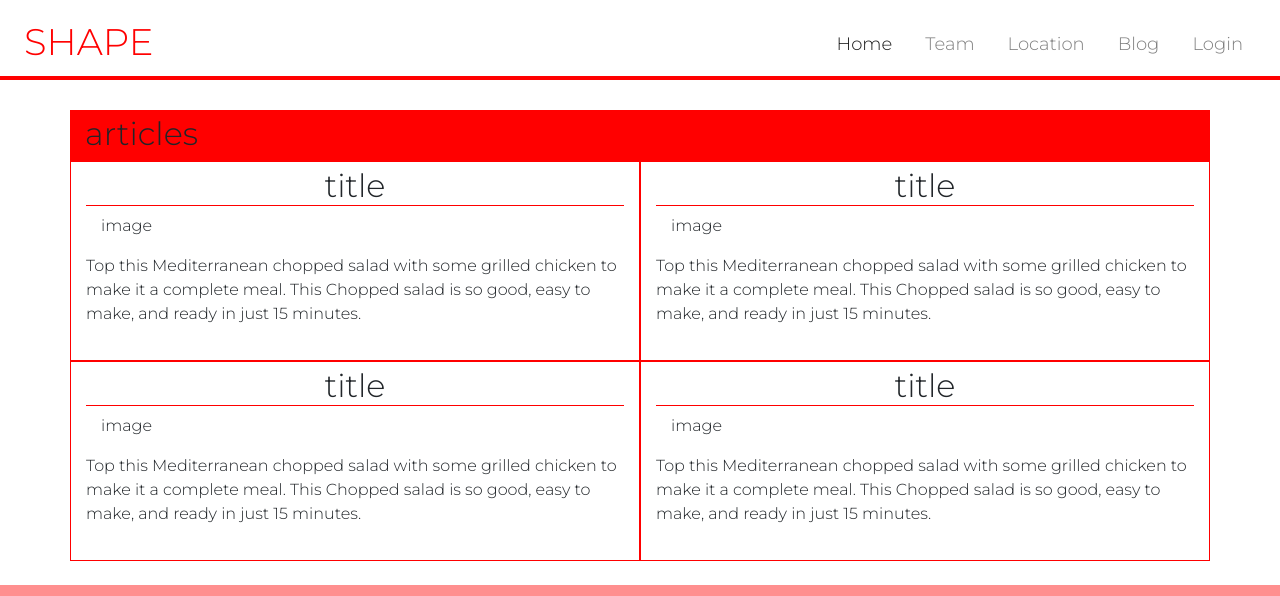
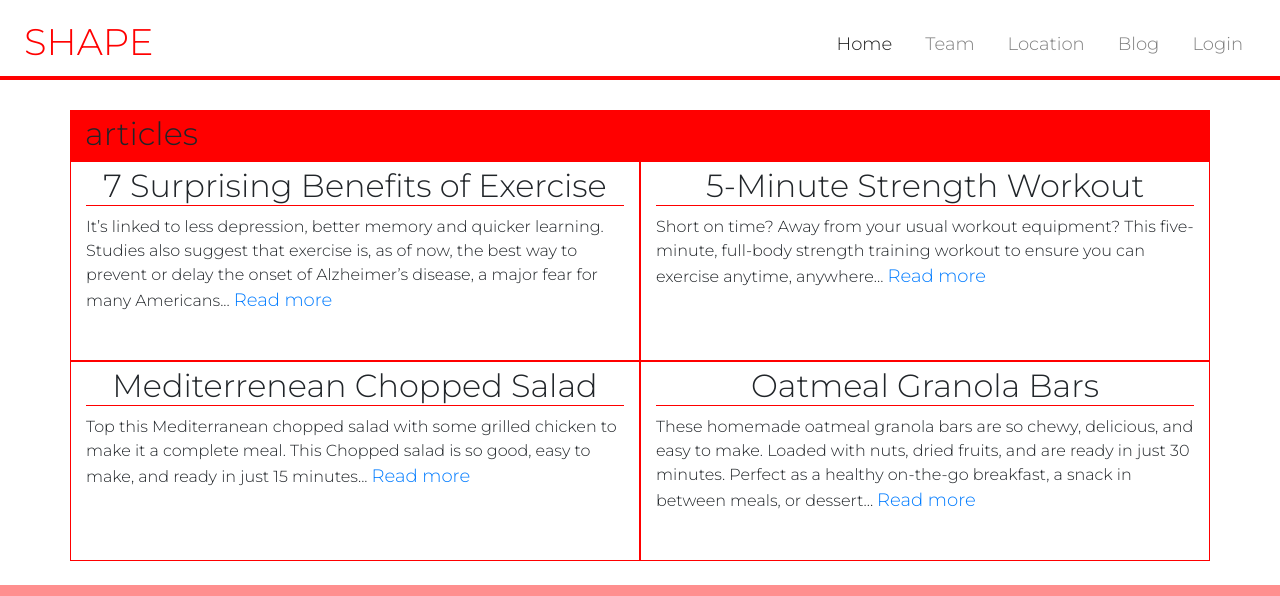
Before and after one commit to mdnrita/SHAPE, a plain HTML site: page blog.html in a window 1280 px wide. Shown: the top 596 px of the page. Drawn offline with nearby package versions, Linux system fonts and the light colour scheme.

Commit message:
added-articles-conten-blog-page

```diff
--- a/blog.html
+++ b/blog.html
@@ -57,23 +57,23 @@
                 </div>
                 <div class="row">
     <!--------First Row of Articles-->
-                <div class="col-12 col-md-6 col-lg-6" id="two-row"> <h2 class="article-header">title</h2>
-                  <div class="col-6 col-md-6 col-lg-6"><p>image</p></div>
-                <p>Top this Mediterranean chopped salad with some grilled chicken to make it a complete meal. This Chopped salad is so good, easy to make, and ready in just 15 minutes. </p>
+                <div class="col-12 col-md-6 col-lg-6" id="two-row"> <h2 class="article-header">7 Surprising Benefits of Exercise</h2>
+                  <div class="col-6 col-md-6 col-lg-6"></div>
+                <p>It’s linked to less depression, better memory and quicker learning. Studies also suggest that exercise is, as of now, the best way to prevent or delay the onset of Alzheimer’s disease, a major fear for many Americans...<a href="#">Read more</a></p>
                 </div>
-                <div class="col-12 col-md-6 col-lg-6" id="two-row"> <h2 class="article-header">title</h2>
-                  <div class="col-6 col-md-6 col-lg-6"><p>image</p></div>
-                <p>Top this Mediterranean chopped salad with some grilled chicken to make it a complete meal. This Chopped salad is so good, easy to make, and ready in just 15 minutes. </p>
+                <div class="col-12 col-md-6 col-lg-6" id="two-row"> <h2 class="article-header">5-Minute Strength Workout</h2>
+                  <div class="col-6 col-md-6 col-lg-6"></div>
+                <p>Short on time? Away from your usual workout equipment? This five-minute, full-body strength training workout to ensure you can exercise anytime, anywhere...<a href="#">Read more</a></p>
               </div>
                 </div>
                     <div class="row">
     <!--------Second Row of Articles-->
-                    <div class="col-12 col-md-6 col-lg-6" id="third-row"> <h2 class="article-header">title</h2>
-                      <div class="col-6 col-md-6 col-lg-6"><p>image</p></div>
-                      <p>Top this Mediterranean chopped salad with some grilled chicken to make it a complete meal. This Chopped salad is so good, easy to make, and ready in just 15 minutes. </p></div>
-                    <div class="col-12 col-md-6 col-lg-6" id="third-row"> <h2 class="article-header">title</h2>
-                      <div class="col-6 col-md-6 col-lg-6"><p>image</p></div>
-                      <p>Top this Mediterranean chopped salad with some grilled chicken to make it a complete meal. This Chopped salad is so good, easy to make, and ready in just 15 minutes. </p></div>
+                    <div class="col-12 col-md-6 col-lg-6" id="third-row"> <h2 class="article-header">Mediterrenean Chopped Salad</h2>
+                      <div class="col-6 col-md-6 col-lg-6"></div>
+                      <p>Top this Mediterranean chopped salad with some grilled chicken to make it a complete meal. This Chopped salad is so good, easy to make, and ready in just 15 minutes...<a href="#">Read more</a></p></div>
+                    <div class="col-12 col-md-6 col-lg-6" id="third-row"> <h2 class="article-header">Oatmeal Granola Bars</h2>
+                      <div class="col-6 col-md-6 col-lg-6"></div>
+                      <p>These homemade oatmeal granola bars are so chewy, delicious, and easy to make. Loaded with nuts, dried fruits, and are ready in just 30 minutes. Perfect as a healthy on-the-go breakfast, a snack in between meals, or dessert...<a href="#">Read more</a></p></div>
                     </div>
 </div>
 </div>
```
